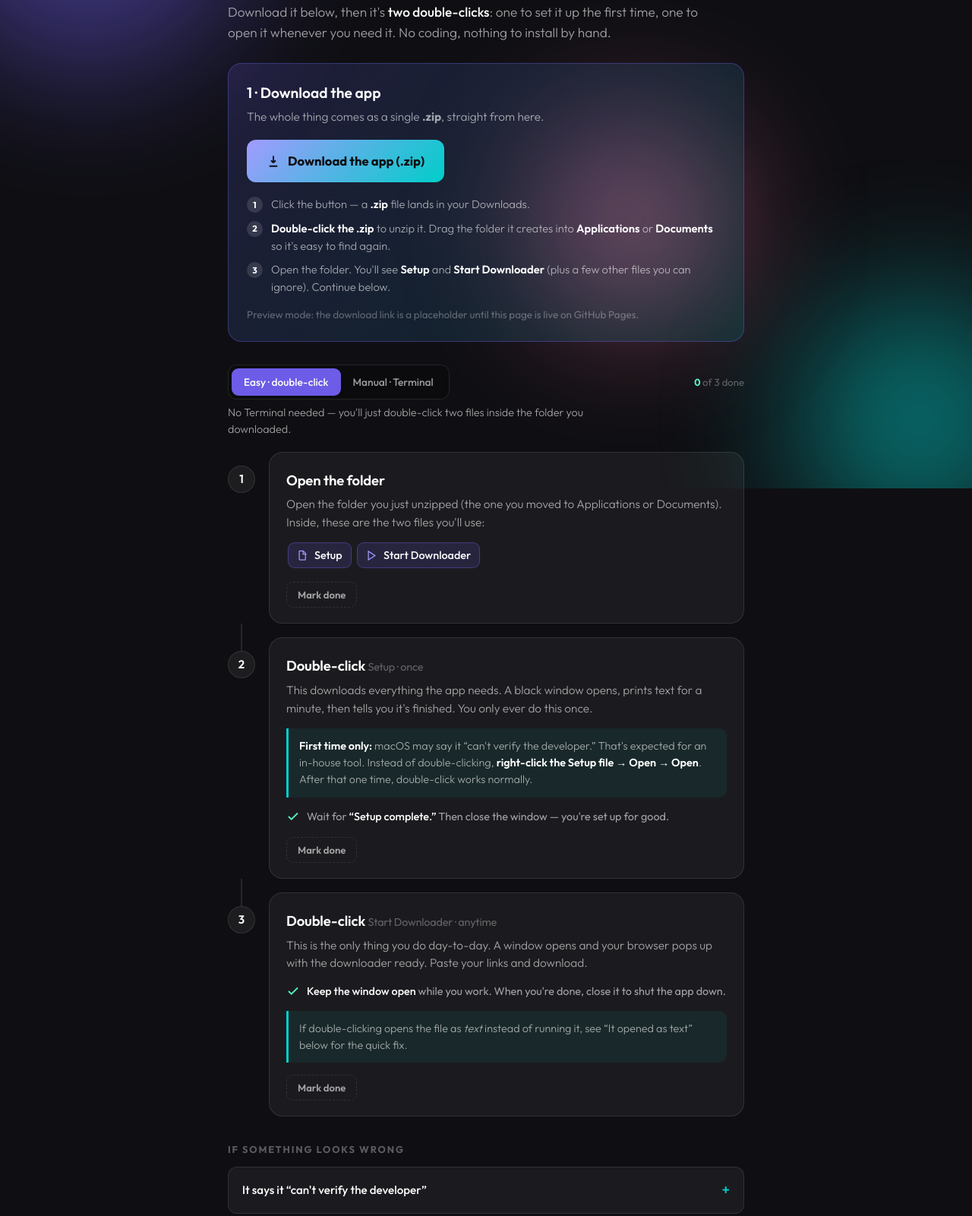
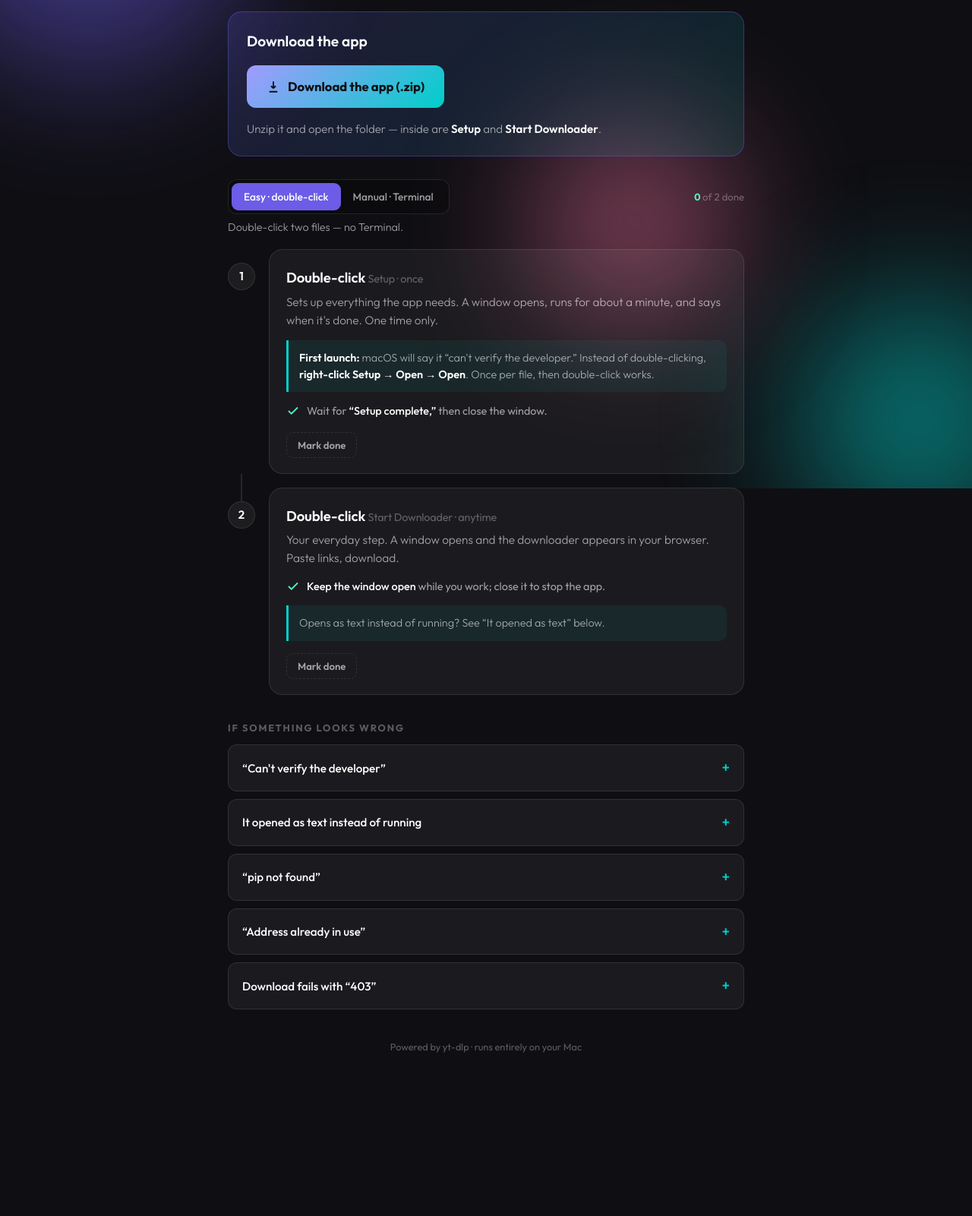
Before and after one commit to asgllc-kvillanueva/asgllc-kvillanueva.github.io, a plain HTML site: page docs/index.html in a window 1280 px wide. Shown: the part 157-1758 px from the top of the page at 76% size. After the commit the page ends 1626 px from the top, so only its background shows below. Drawn offline with Linux system fonts and the light colour scheme.

Commit message:
Guide: hardcoded download URL, trimmed copy

```diff
--- a/docs/index.html
+++ b/docs/index.html
@@ -37,22 +37,15 @@
   .eyebrow{font-size:.78rem;letter-spacing:.16em;text-transform:uppercase;color:var(--accent2);font-weight:600;margin-bottom:14px}
   h1{font-size:clamp(2rem,6vw,2.9rem);font-weight:700;letter-spacing:-.03em;line-height:1.05;
      background:linear-gradient(105deg,#fff 30%,#a29bfe);-webkit-background-clip:text;background-clip:text;-webkit-text-fill-color:transparent}
-  .lede{color:var(--muted);font-weight:300;font-size:1.08rem;margin-top:14px;max-width:56ch}
-  .lede b{color:var(--text);font-weight:500}
 
-  /* download hero */
   .download{margin:26px 0 8px;background:linear-gradient(135deg,rgba(108,92,231,.18),rgba(0,206,201,.12));
      border:1px solid rgba(108,92,231,.38);border-radius:18px;padding:24px}
   .download h2{font-size:1.2rem;font-weight:600}
-  .download .sub{color:var(--muted);font-weight:300;font-size:.96rem;margin-top:5px}
-  .dlbtn{display:inline-flex;align-items:center;gap:10px;margin-top:18px;text-decoration:none;font-weight:700;
+  .dlbtn{display:inline-flex;align-items:center;gap:10px;margin-top:16px;text-decoration:none;font-weight:700;
      font-size:1.04rem;color:#0f0f13;background:linear-gradient(135deg,#a29bfe,#00cec9);padding:15px 26px;border-radius:12px;transition:.2s}
   .dlbtn:hover{transform:translateY(-2px);filter:brightness(1.06)}
-  .dlmicro{margin-top:18px;display:flex;flex-direction:column;gap:9px}
-  .dlmicro .row{display:flex;gap:11px;align-items:flex-start;font-size:.92rem;color:var(--muted);font-weight:300}
-  .dlmicro b{color:var(--text);font-weight:600}
-  .dlnum{flex-shrink:0;width:21px;height:21px;border-radius:50%;background:rgba(255,255,255,.12);display:grid;place-items:center;font-size:.72rem;font-weight:700;color:#fff;margin-top:1px}
-  .dlwarn{margin-top:14px;font-size:.84rem;color:var(--faint)}
+  .dlafter{margin-top:16px;font-size:.94rem;color:var(--muted);font-weight:300}
+  .dlafter b{color:var(--text);font-weight:600}
 
   .modebar{display:flex;align-items:center;justify-content:space-between;gap:16px;flex-wrap:wrap;margin:30px 0 6px}
   .seg{display:inline-flex;background:rgba(0,0,0,.25);border:1px solid var(--line);border-radius:12px;padding:4px}
@@ -159,22 +152,15 @@
 <div class="wrap">
   <div class="eyebrow">YouTube Downloader · Mac setup</div>
   <h1>Get the downloader running.</h1>
-  <p class="lede">Download it below, then it's <b>two double-clicks</b>: one to set it up the first time, one to open it whenever you need it. No coding, nothing to install by hand.</p>
 
   <!-- DOWNLOAD -->
   <div class="download">
-    <h2>1 · Download the app</h2>
-    <p class="sub">The whole thing comes as a single <b>.zip</b>, straight from here.</p>
+    <h2>Download the app</h2>
     <a class="dlbtn" id="dlbtn" href="#" download>
       <svg width="18" height="18" viewBox="0 0 24 24" fill="none" stroke="currentColor" stroke-width="2.4"><path d="M12 3v12m0 0l4-4m-4 4l-4-4M5 21h14"/></svg>
       Download the app (.zip)
     </a>
-    <div class="dlmicro">
-      <div class="row"><span class="dlnum">1</span><span>Click the button — a <b>.zip</b> file lands in your Downloads.</span></div>
-      <div class="row"><span class="dlnum">2</span><span><b>Double-click the .zip</b> to unzip it. Drag the folder it creates into <b>Applications</b> or <b>Documents</b> so it's easy to find again.</span></div>
-      <div class="row"><span class="dlnum">3</span><span>Open the folder. You'll see <b>Setup</b> and <b>Start Downloader</b> (plus a few other files you can ignore). Continue below.</span></div>
-    </div>
-    <p class="dlwarn" id="dlwarn"></p>
+    <p class="dlafter">Unzip it and open the folder — inside are <b>Setup</b> and <b>Start Downloader</b>.</p>
   </div>
 
   <div class="modebar">
@@ -182,9 +168,9 @@
       <button id="m-easy" aria-pressed="true" onclick="setMethod('easy')">Easy · double-click</button>
       <button id="m-manual" aria-pressed="false" onclick="setMethod('manual')">Manual · Terminal</button>
     </div>
-    <div class="progress"><b id="pdone">0</b> of <span id="ptotal">3</span> done</div>
+    <div class="progress"><b id="pdone">0</b> of <span id="ptotal">2</span> done</div>
   </div>
-  <p class="methodnote" id="methodnote">No Terminal needed — you'll just double-click two files inside the folder you downloaded.</p>
+  <p class="methodnote" id="methodnote">Double-click two files — no Terminal.</p>
 
   <div class="steps">
 
@@ -194,11 +180,14 @@
       <section class="step">
         <div class="step__node"><div class="dot"><span class="num">1</span><span class="tick">✓</span></div></div>
         <div class="card">
-          <h2>Open the folder</h2>
-          <p class="why">Open the folder you just unzipped (the one you moved to Applications or Documents). Inside, these are the two files you'll use:</p>
-          <div style="margin-top:12px">
-            <span class="file"><svg width="15" height="15" viewBox="0 0 24 24" fill="none" stroke="#a29bfe" stroke-width="2"><path d="M13 2v7h7"/><path d="M6 2h7l5 5v13a1 1 0 0 1-1 1H6a1 1 0 0 1-1-1V3a1 1 0 0 1 1-1z"/></svg> Setup</span>
-            <span class="file"><svg width="15" height="15" viewBox="0 0 24 24" fill="none" stroke="#a29bfe" stroke-width="2"><path d="M5 3l14 9-14 9V3z"/></svg> Start Downloader</span>
+          <h2>Double-click <span class="tag">Setup · once</span></h2>
+          <p class="why">Sets up everything the app needs. A window opens, runs for about a minute, and says when it's done. One time only.</p>
+          <div class="note">
+            <b>First launch:</b> macOS will say it “can't verify the developer.” Instead of double-clicking, <b>right-click Setup → Open → Open</b>. Once per file, then double-click works.
+          </div>
+          <div class="expect">
+            <svg width="18" height="18" viewBox="0 0 24 24" fill="none" stroke="#55efc4" stroke-width="2.4"><path d="M20 6L9 17l-5-5"/></svg>
+            <span>Wait for <b>“Setup complete,”</b> then close the window.</span>
           </div>
           <button class="markdone" onclick="toggleDone(this)">Mark done</button>
         </div>
@@ -207,29 +196,13 @@
       <section class="step">
         <div class="step__node"><div class="dot"><span class="num">2</span><span class="tick">✓</span></div></div>
         <div class="card">
-          <h2>Double-click <span class="tag">Setup · once</span></h2>
-          <p class="why">This downloads everything the app needs. A black window opens, prints text for a minute, then tells you it's finished. You only ever do this once.</p>
-          <div class="note">
-            <b>First time only:</b> macOS may say it “can't verify the developer.” That's expected for an in-house tool. Instead of double-clicking, <b>right-click the Setup file → Open → Open</b>. After that one time, double-click works normally.
-          </div>
+          <h2>Double-click <span class="tag">Start Downloader · anytime</span></h2>
+          <p class="why">Your everyday step. A window opens and the downloader appears in your browser. Paste links, download.</p>
           <div class="expect">
             <svg width="18" height="18" viewBox="0 0 24 24" fill="none" stroke="#55efc4" stroke-width="2.4"><path d="M20 6L9 17l-5-5"/></svg>
-            <span>Wait for <b>“Setup complete.”</b> Then close the window — you're set up for good.</span>
+            <span><b>Keep the window open</b> while you work; close it to stop the app.</span>
           </div>
-          <button class="markdone" onclick="toggleDone(this)">Mark done</button>
-        </div>
-      </section>
-
-      <section class="step">
-        <div class="step__node"><div class="dot"><span class="num">3</span><span class="tick">✓</span></div></div>
-        <div class="card">
-          <h2>Double-click <span class="tag">Start Downloader · anytime</span></h2>
-          <p class="why">This is the only thing you do day-to-day. A window opens and your browser pops up with the downloader ready. Paste your links and download.</p>
-          <div class="expect">
-            <svg width="18" height="18" viewBox="0 0 24 24" fill="none" stroke="#55efc4" stroke-width="2.4"><path d="M20 6L9 17l-5-5"/></svg>
-            <span><b>Keep the window open</b> while you work. When you're done, close it to shut the app down.</span>
-          </div>
-          <div class="note">If double-clicking opens the file as <em>text</em> instead of running it, see “It opened as text” below for the quick fix.</div>
+          <div class="note">Opens as text instead of running? See “It opened as text” below.</div>
           <button class="markdone" onclick="toggleDone(this)">Mark done</button>
         </div>
       </section>
@@ -243,7 +216,7 @@
         <div class="step__node"><div class="dot"><span class="num">1</span><span class="tick">✓</span></div></div>
         <div class="card">
           <h2>Open Terminal</h2>
-          <p class="why">Press <b>⌘ Space</b>, type “Terminal”, hit return. A window with a blinking cursor opens — that's where the lines below go.</p>
+          <p class="why"><b>⌘ Space</b>, type “Terminal”, return.</p>
           <button class="markdone" onclick="toggleDone(this)">Mark done</button>
         </div>
       </section>
@@ -252,20 +225,19 @@
         <div class="step__node"><div class="dot"><span class="num">2</span><span class="tick">✓</span></div></div>
         <div class="card">
           <h2>Check for Python</h2>
-          <p class="why">Paste this and press return:</p>
           <div class="cmd">
             <div class="cmd__bar"><div class="lights"><span class="r"></span><span class="y"></span><span class="g"></span></div><span class="cmd__label">Terminal</span><button class="copy" onclick="copyCmd(this)">Copy</button></div>
             <pre><code>python3 --version</code></pre>
           </div>
-          <div class="branch" role="group" aria-label="What did it say?">
+          <div class="branch" role="group" aria-label="Result">
             <button aria-pressed="false" onclick="branch(this,'py-yes')">Showed “Python 3.x.x”</button>
-            <button aria-pressed="false" onclick="branch(this,'py-no')">Said “command not found”</button>
+            <button aria-pressed="false" onclick="branch(this,'py-no')">“command not found”</button>
           </div>
           <div class="branchbody" id="py-yes">
-            <div class="expect"><svg width="18" height="18" viewBox="0 0 24 24" fill="none" stroke="#55efc4" stroke-width="2.4"><path d="M20 6L9 17l-5-5"/></svg><span>You're set — go to the next step.</span></div>
+            <div class="expect"><svg width="18" height="18" viewBox="0 0 24 24" fill="none" stroke="#55efc4" stroke-width="2.4"><path d="M20 6L9 17l-5-5"/></svg><span>Go to the next step.</span></div>
           </div>
           <div class="branchbody" id="py-no">
-            <p class="why" style="margin-top:12px">Run this, click <b>Install</b> in the popup, wait, then come back:</p>
+            <p class="why" style="margin-top:12px">Run this, click <b>Install</b>, wait, come back:</p>
             <div class="cmd">
               <div class="cmd__bar"><div class="lights"><span class="r"></span><span class="y"></span><span class="g"></span></div><span class="cmd__label">Terminal</span><button class="copy" onclick="copyCmd(this)">Copy</button></div>
               <pre><code>xcode-select --install</code></pre>
@@ -278,14 +250,11 @@
       <section class="step">
         <div class="step__node"><div class="dot"><span class="num">3</span><span class="tick">✓</span></div></div>
         <div class="card">
-          <h2>Install the app <span class="tag">· one time</span></h2>
-          <p class="why">First, point Terminal at your folder — this works no matter where it is or what it's called:</p>
-          <div class="note">
-            Type <code>cd</code> followed by a <b>space</b>, then <b>drag the Downloader folder from Finder onto the Terminal window</b> and press return. Terminal is now “inside” your folder.
-          </div>
-          <p class="why" style="margin-top:14px">Then copy this block, paste it all at once, and press return. It may take a minute and print a lot of text — that's fine:</p>
+          <h2>Install <span class="tag">· one time</span></h2>
+          <div class="note">Type <code>cd</code> and a space, then <b>drag the folder onto the Terminal window</b> and press return.</div>
+          <p class="why" style="margin-top:14px">Then paste this block and press return:</p>
           <div class="cmd">
-            <div class="cmd__bar"><div class="lights"><span class="r"></span><span class="y"></span><span class="g"></span></div><span class="cmd__label">Terminal — paste all of this</span><button class="copy" onclick="copyCmd(this)">Copy</button></div>
+            <div class="cmd__bar"><div class="lights"><span class="r"></span><span class="y"></span><span class="g"></span></div><span class="cmd__label">Terminal</span><button class="copy" onclick="copyCmd(this)">Copy</button></div>
             <pre><code>python3 -m venv venv
 source venv/bin/activate
 python3 -m pip install flask yt-dlp -i https://pypi.org/simple/
@@ -295,7 +264,7 @@ unzip -q ffmpeg.zip -d bin/
 rm ffmpeg.zip
 chmod +x bin/ffmpeg</code></pre>
           </div>
-          <div class="expect"><svg width="18" height="18" viewBox="0 0 24 24" fill="none" stroke="#55efc4" stroke-width="2.4"><path d="M20 6L9 17l-5-5"/></svg><span>When the cursor returns with no red <b style="color:var(--err)">ERROR</b> lines, you're done forever.</span></div>
+          <div class="expect"><svg width="18" height="18" viewBox="0 0 24 24" fill="none" stroke="#55efc4" stroke-width="2.4"><path d="M20 6L9 17l-5-5"/></svg><span>No red <b style="color:var(--err)">ERROR</b> lines means it worked.</span></div>
           <button class="markdone" onclick="toggleDone(this)">Mark done</button>
         </div>
       </section>
@@ -304,13 +273,13 @@ chmod +x bin/ffmpeg</code></pre>
         <div class="step__node"><div class="dot"><span class="num">4</span><span class="tick">✓</span></div></div>
         <div class="card">
           <h2>Start the app</h2>
-          <p class="why">Point Terminal at the folder again the same way — type <code class="inline">cd</code>, a space, drag the folder in, press return — then paste:</p>
+          <p class="why"><code class="inline">cd</code> into the folder again (type <code class="inline">cd</code>, space, drag the folder, return), then:</p>
           <div class="cmd">
             <div class="cmd__bar"><div class="lights"><span class="r"></span><span class="y"></span><span class="g"></span></div><span class="cmd__label">Terminal</span><button class="copy" onclick="copyCmd(this)">Copy</button></div>
             <pre><code>source venv/bin/activate
 python3 app.py</code></pre>
           </div>
-          <div class="expect"><svg width="18" height="18" viewBox="0 0 24 24" fill="none" stroke="#55efc4" stroke-width="2.4"><path d="M20 6L9 17l-5-5"/></svg><span>It prints a few lines then looks “stuck” — that's the app running, and your browser opens on its own. <b>Leave it open.</b></span></div>
+          <div class="expect"><svg width="18" height="18" viewBox="0 0 24 24" fill="none" stroke="#55efc4" stroke-width="2.4"><path d="M20 6L9 17l-5-5"/></svg><span>It looks “stuck” once running — that's correct, and the browser opens itself. <b>Leave it open.</b></span></div>
           <button class="markdone" onclick="toggleDone(this)">Mark done</button>
         </div>
       </section>
@@ -318,11 +287,10 @@ python3 app.py</code></pre>
       <section class="step">
         <div class="step__node"><div class="dot"><span class="num">5</span><span class="tick">✓</span></div></div>
         <div class="card">
-          <h2>Open the downloader</h2>
-          <p class="why">It usually opens by itself. If not, click below:</p>
+          <h2>Open it</h2>
           <a class="openbtn" href="http://127.0.0.1:5001" target="_blank" rel="noopener">Open the downloader
             <svg width="16" height="16" viewBox="0 0 24 24" fill="none" stroke="currentColor" stroke-width="2.2"><path d="M7 17L17 7M17 7H8M17 7v9"/></svg></a>
-          <p class="why" style="margin-top:14px;font-size:.86rem">Bookmark <code class="inline">127.0.0.1:5001</code>. Close the Terminal window when you're finished to stop the app.</p>
+          <p class="why" style="margin-top:14px;font-size:.86rem">Usually opens on its own. Bookmark <code class="inline">127.0.0.1:5001</code>. Close Terminal to stop the app.</p>
           <button class="markdone" onclick="toggleDone(this)">Mark done</button>
         </div>
       </section>
@@ -332,48 +300,33 @@ python3 app.py</code></pre>
 
   <div class="trouble">
     <h3>If something looks wrong</h3>
-    <details class="acc"><summary>It says it “can't verify the developer” <span class="plus">+</span></summary>
-      <div class="ans">Expected for an in-house tool. Right-click the file → <b>Open</b> → <b>Open</b> (instead of double-clicking). Once per file. If your Mac is locked down by IT and offers no “Open” option, that's a Santa/MDM block — ask IT to allowlist the app, or use the Manual method, which runs through tools already approved on your Mac.</div></details>
+    <details class="acc"><summary>“Can't verify the developer” <span class="plus">+</span></summary>
+      <div class="ans">Right-click the file → <b>Open</b> → <b>Open</b>, once per file. If your Mac is IT-locked and offers no “Open” option, that's a Santa/MDM block — ask IT to allowlist the app, or use the Manual tab.</div></details>
     <details class="acc"><summary>It opened as text instead of running <span class="plus">+</span></summary>
-      <div class="ans">The file lost its “runnable” flag when downloaded. Open Terminal, type <code>chmod +x </code> (with the trailing space), drag the file onto the Terminal window, and press return. Double-click works after that. Running <b>Setup</b> this way also re-arms <b>Start Downloader</b> automatically.</div></details>
-    <details class="acc"><summary>The folder has lots of extra files in it <span class="plus">+</span></summary>
-      <div class="ans">That's normal — the download includes the app plus a few project files. You only ever need <b>Setup</b> and <b>Start Downloader</b>; ignore the rest.</div></details>
-    <details class="acc"><summary>It says “pip not found” <span class="plus">+</span></summary>
-      <div class="ans">Use <code>python3 -m pip</code> instead of <code>pip</code>. The Manual block above already does this.</div></details>
-    <details class="acc"><summary>It says “Address already in use” <span class="plus">+</span></summary>
-      <div class="ans">The app is already running from earlier — just open <code>127.0.0.1:5001</code> in your browser. No need to start it again.</div></details>
-    <details class="acc"><summary>A download fails with a “403” error <span class="plus">+</span></summary>
-      <div class="ans">Already handled in this version. If it keeps happening, tell whoever set the app up for you.</div></details>
+      <div class="ans">Open Terminal, type <code>chmod +x </code> (trailing space), drag the file in, press return. Double-click works after. Running <b>Setup</b> this way also re-arms <b>Start Downloader</b>.</div></details>
+    <details class="acc"><summary>“pip not found” <span class="plus">+</span></summary>
+      <div class="ans">Use <code>python3 -m pip</code> instead of <code>pip</code>.</div></details>
+    <details class="acc"><summary>“Address already in use” <span class="plus">+</span></summary>
+      <div class="ans">It's already running — open <code>127.0.0.1:5001</code>.</div></details>
+    <details class="acc"><summary>Download fails with “403” <span class="plus">+</span></summary>
+      <div class="ans">Handled in this version. If it persists, flag it to whoever set this up.</div></details>
   </div>
 
   <footer>Powered by yt-dlp · runs entirely on your Mac</footer>
 </div>
 
 <script>
-  // Build the download link from the Pages address: https://USER.github.io/REPO/
-  (function setupDownload(){
-    const btn = document.getElementById('dlbtn');
-    const warn = document.getElementById('dlwarn');
-    const host = location.hostname;
-    const seg = location.pathname.split('/').filter(Boolean);
-    if(host.endsWith('github.io') && seg.length){
-      const user = host.split('.')[0];
-      const repo = seg[0];
-      btn.href = 'https://github.com/' + user + '/' + repo + '/archive/refs/heads/main.zip';
-    } else {
-      // Local preview or custom domain — fill these in by hand.
-      btn.href = 'https://github.com/USERNAME/REPO/archive/refs/heads/main.zip';
-      warn.textContent = 'Preview mode: the download link is a placeholder until this page is live on GitHub Pages.';
-    }
-  })();
+  // Whole-repo ZIP from the default branch.
+  const REPO_ZIP_URL = "https://github.com/asgllc-kvillanueva/asgllc-kvillanueva.github.io/archive/refs/heads/main.zip";
+  document.getElementById('dlbtn').href = REPO_ZIP_URL;
 
   function setMethod(method){
     document.body.dataset.method = method;
     document.getElementById('m-easy').setAttribute('aria-pressed', method==='easy');
     document.getElementById('m-manual').setAttribute('aria-pressed', method==='manual');
     document.getElementById('methodnote').textContent = method==='easy'
-      ? 'No Terminal needed — you\u2019ll just double-click two files inside the folder you downloaded.'
-      : 'You\u2019ll paste a few short lines into Terminal. This path uses tools already approved on your Mac.';
+      ? 'Double-click two files — no Terminal.'
+      : 'A few lines in Terminal, using tools already approved on your Mac.';
     updateProgress();
   }
 
```
